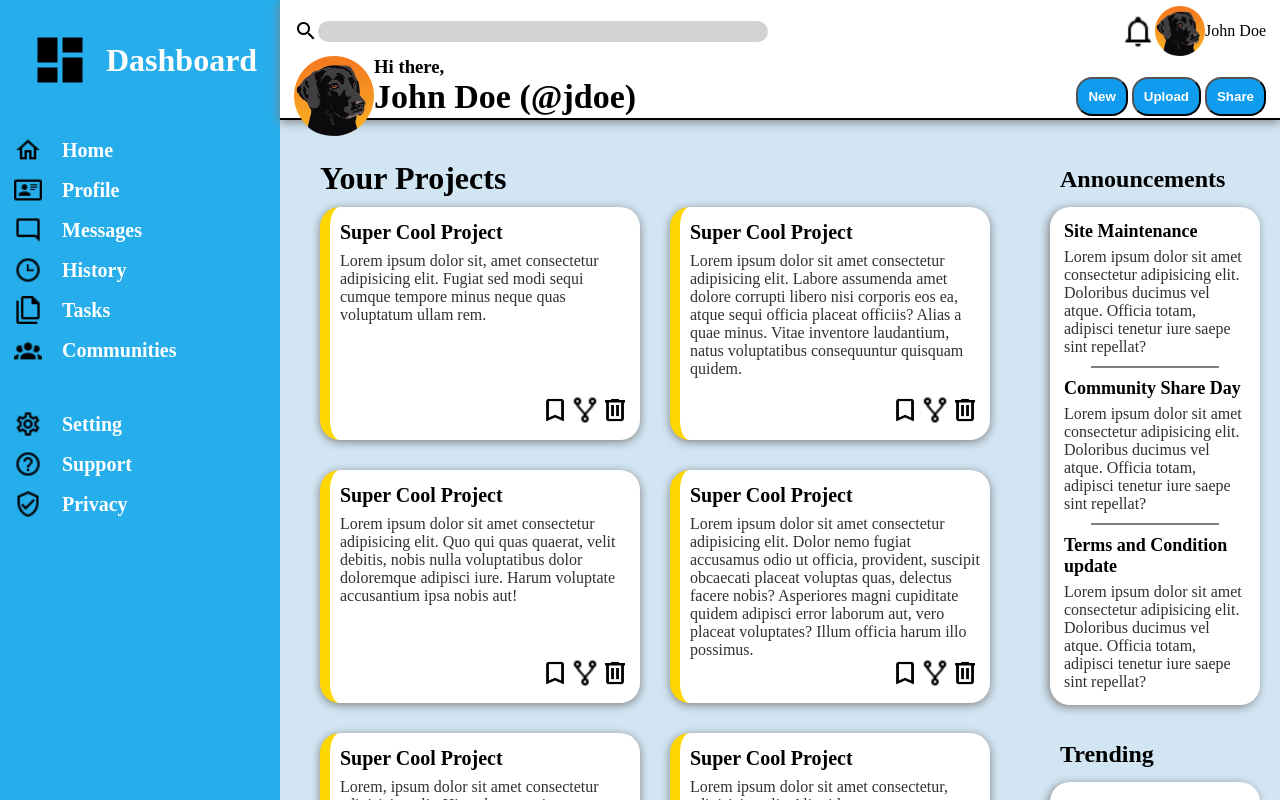
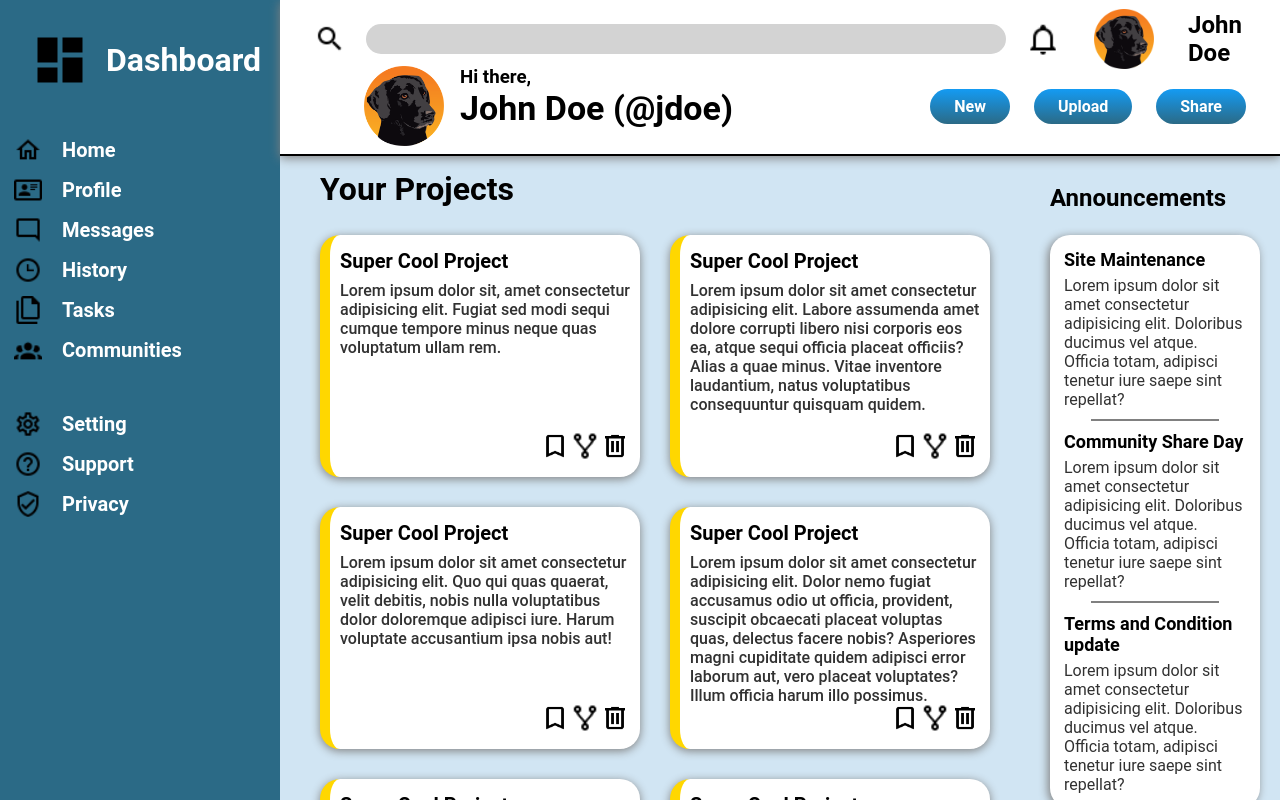
Before and after one commit to A-Doubt/Admin-Dashboard, a plain HTML site: page index.html in a window 1280 px wide. Drawn offline with Linux system fonts and the light colour scheme.

Commit message:
Dashboard finished. All styling added.

```diff
--- a/style.css
+++ b/style.css
@@ -5,6 +5,20 @@
     margin: 0;
     --background: rgb(209, 229, 243);
     --grey-text: rgb(49, 49, 49);
+    font-family: Roboto, -apple-system, BlinkMacSystemFont, 'Segoe UI', Oxygen, Ubuntu, Cantarell, 'Open Sans', 'Helvetica Neue', sans-serif;
+}
+
+@font-face {
+    font-family: Roboto;
+    src: url('https://fonts.googleapis.com/css2?family=Nunito&display=swap');
+}
+
+img {
+    cursor: pointer;
+    transition: all 0.2s;
+}
+img:hover {
+    transform: scale(1.1);
 }
 
 body {
@@ -18,7 +32,7 @@ body {
 .sidebar {
     padding: 14px;
     grid-row: 1/-1;
-    background-color: rgb(38, 174, 236);
+    background-color: rgb(43, 106, 134);
     color: white;
     font-size: 20px;
     font-weight: 600;
@@ -34,17 +48,12 @@ body {
     display: flex;
     align-items: center;
 }
-.logo > img {
-    height: 60px;
-}
+
 .logo > p {
     margin-left: 16px;
     font-size: 32px;
 }
-.sidebar li img {
-    margin-right: 20px;
-    height: 28px;
-}
+
 .sidebar ul {
     margin-top: 46px;
 }
@@ -52,6 +61,7 @@ body {
     margin-top: 12px;
     display: flex;
     align-items: center;
+    cursor: pointer;
 }
 
 
@@ -59,7 +69,7 @@ body {
 .header {
     background-color: white;
     border-bottom: solid black 2px;
-    height: 100%;
+    height: fit-content;
     padding: 6px 14px;
     grid-column: 2/3;
     display: flex;
@@ -70,6 +80,7 @@ body {
 }
 
 .top-header-bar {
+    margin-top: 8px;
     height: 50px;
     display: flex;
     justify-content: space-between;
@@ -78,20 +89,29 @@ body {
 .search-bar {
     display: flex;
     align-items: center;
+    margin: 20px;
 }
+
 .search-bar>input {
-    width: 450px;
+    margin-left: 20px;
+    width: 50vw;
+    height: 30px;
     border: none;
     border-radius: 16px;
     background-color: lightgray;
     padding: 3px;
+    padding-left: 20px;
+    font-size: 24px;
 }
 .my-profile {
     display: flex;
     align-items: center;
+    gap: 34px;
 }
-.my-profile>img:first-child {
-   height: 34px;
+
+.my-profile > p {
+    font-size: 24px;
+    font-weight: 700;
 }
 .bottom-header-bar {
     display: flex;
@@ -100,10 +120,10 @@ body {
 }
 .greeting {
     display: flex;
+    margin: 2px 70px 2px;
+    gap: 16px;
 }
-.greeting>img {
-    height: 100%;
-}
+
 .header-greet-h2 {
     font-size: 34px;
     font-weight: 600;
@@ -126,7 +146,7 @@ main {
 .projects-section > h2 {
     height: 35px;
     font-size: 32px;
-    margin-bottom: 12px;
+    margin: 10px 0 30px;
 }
 .card-container {
     display: grid;
@@ -155,9 +175,7 @@ main {
     color: var(--grey-text);
     font-weight: 500;
 }
-.card img {
-    height: 30px;
-}
+
 .card-icon-container {
     align-self: flex-end;
     display: flex;
@@ -183,7 +201,7 @@ main {
 }
 .right-main h3 {
     height: 35px;
-    margin: 6px 10px;
+    margin: 24px 0 16px;
     font-size: 24px;
 }
 .announcement-container h4 {
@@ -224,6 +242,7 @@ main {
     justify-content: center;
     font-size: 24px;
     margin: 10px;
+    cursor: pointer;
 }
 .trending-tag {
     font-weight: 700;
@@ -234,9 +253,25 @@ main {
 }
 
 /* icons and photos */
+.logo > img {
+    height: 60px;
+}
+.sidebar li img {
+    margin-right: 20px;
+    height: 28px;
+}
+.search-bar img {
+    height: 32px;
+}
 .user-icon {
-    height: 50px;
-    width: 50px;
+    height: 60px;
+    width: 60px;
+}
+.my-profile>img:first-child {
+    height: 34px;
+}
+.card img {
+    height: 30px;
 }
 
 #user-greet-icon {
@@ -244,10 +279,27 @@ main {
     width: 80px;
 }
 
+.greeting>img {
+    height: 100%;
+}
+
 button {
-    padding: 10px;
-    background-color: rgb(15, 156, 238);
-    color: white;
+    margin-right: 20px;
+    align-items: center;
+    background-color: #3EB2FD;
+    background-image: linear-gradient(0deg, rgb(43, 106, 134), #149BF3);
+    border-radius: 100px;
+    border-width: 0;
+    color: #FFFFFF;
+    cursor: pointer;
+    font-size: 1rem;
     font-weight: 700;
-    border-radius: 16px;
+    padding: 8px 24px;
+    transition: all 0.2s;
 }
+
+button:hover {
+    transform: scale(1.1);
+}
+
+background-color: rgb(43, 106, 134);
```
Also changed, not shown: index.html (line endings or trailing spaces).
